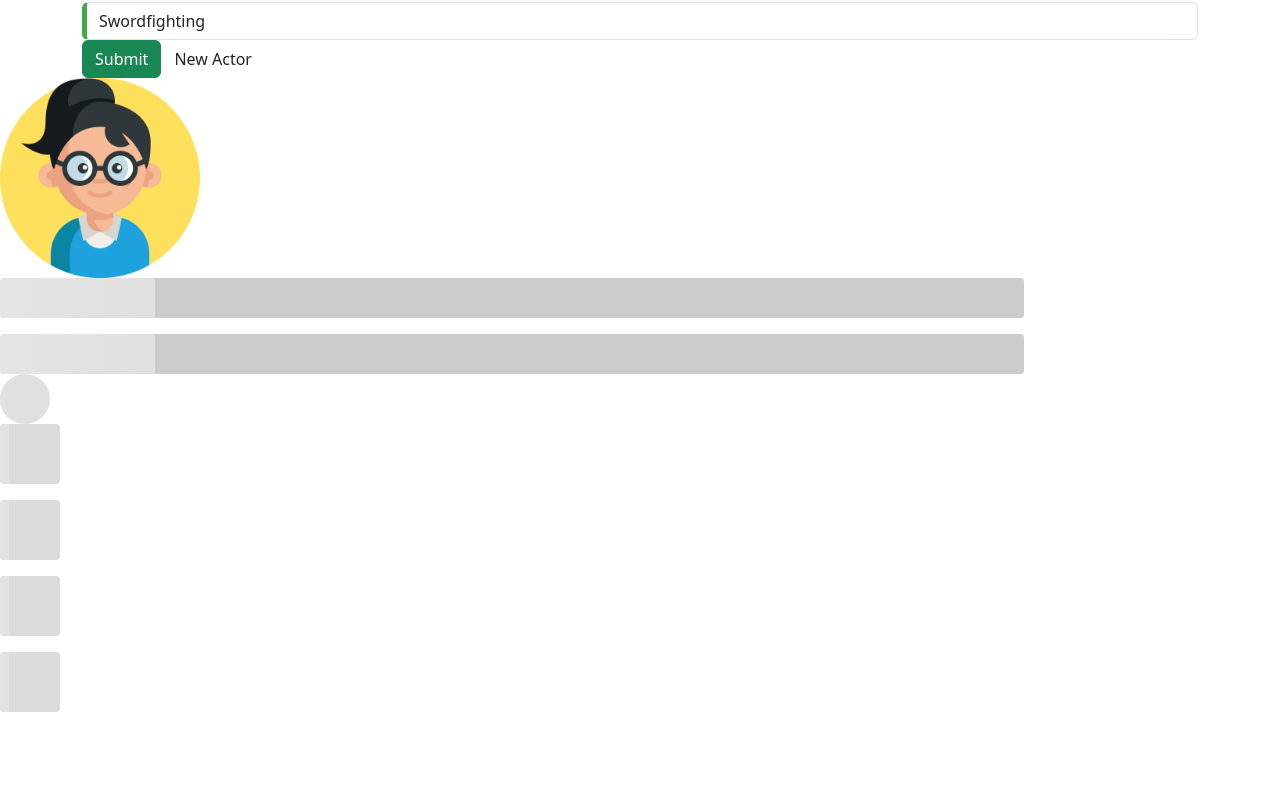
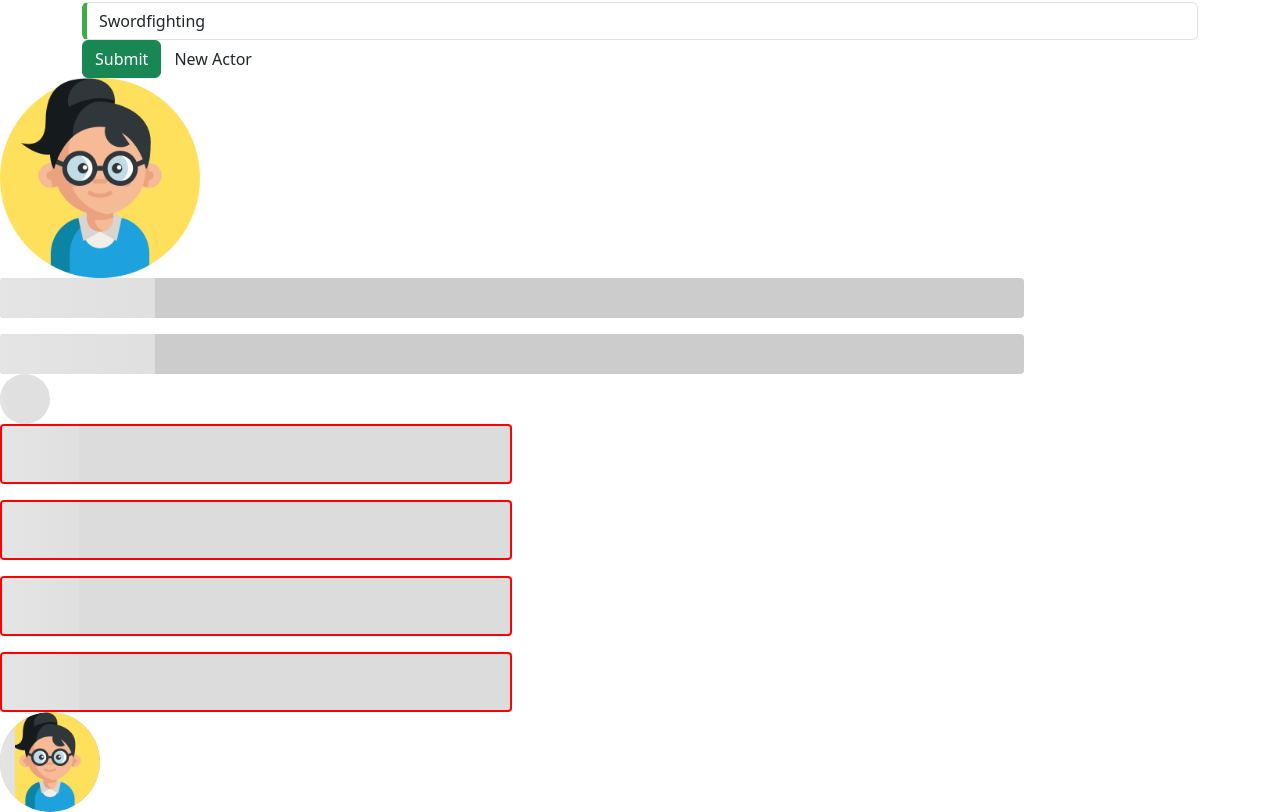
Before and after one commit to Pandukumar9/angular_19_concepts, an Angular app: page / in a window 1280 px wide. Shown: the part 1043-1855 px from the top of the page. Before the commit the page ends 1755 px from the top, so only its background shows below. Built offline with nearby package versions, Linux system fonts and the light colour scheme.

Commit message:
reuse skeleton completed

```diff
--- a/src/app/app.component.html
+++ b/src/app/app.component.html
@@ -15,4 +15,14 @@
 
 <!-- Square Skeleton -->
 <app-reuse-skeleton [itemCount]="4" width="60px" height="60px" type="square" color="#dcdcdc"
-  shimmerColor="#eaeaea"></app-reuse-skeleton>
+  shimmerColor="#eaeaea" customClass="custom-rectangle"></app-reuse-skeleton>
+
+  <app-reuse-skeleton
+  [itemCount]="1"
+  width="100px"
+  height="100px"
+  type="circle"
+  color="#cccccc"
+  shimmerColor="#dddddd"
+  imageUrl="girl.png"
+></app-reuse-skeleton>
--- a/src/app/app.component.scss
+++ b/src/app/app.component.scss
@@ -1,4 +1,8 @@
-.my-custom-skeleton .skeleton-item {
-  height: 40px;
-  border-radius: 8px;
+::ng-deep .custom-rectangle {
+  width: 40% !important; // Custom width (applies to skeleton-item if correctly bound)
+  height: 40px; // Example height
+  border: 2px solid red; // Add a noticeable style for debugging
 }
+
+// If the styles are not applied, check if Angular's View Encapsulation is affecting your CSS.
+//  Use the ::ng-deep selector to force styles if necessary.
--- a/src/app/reuse-comp/reuse-skeleton/reuse-skeleton.component.html
+++ b/src/app/reuse-comp/reuse-skeleton/reuse-skeleton.component.html
@@ -1,13 +1,11 @@
 <div class="skeleton">
-  <div
-    class="skeleton-item"
-    *ngFor="let item of items; let i = index"
-    [ngStyle]="{
+  <div class="skeleton-item" *ngFor="let item of items; let i = index" [ngStyle]="{
       width: width,
       height: height,
       backgroundColor: color
-    }"
-    [class.circle]="type === 'circle'"
-    [class.square]="type === 'square'"
-  ></div>
+    }" [class.circle]="type === 'circle'" [class.square]="type === 'square'" [ngClass]="customClass">
+ <!-- Add image if URL is provided -->
+ <img *ngIf="type === 'circle' && imageUrl" [src]="imageUrl" class="center-image" alt="Loader Image" />
+  </div>
+
 </div>
--- a/src/app/reuse-comp/reuse-skeleton/reuse-skeleton.component.scss
+++ b/src/app/reuse-comp/reuse-skeleton/reuse-skeleton.component.scss
@@ -34,6 +34,14 @@
   border-radius: 4px;
 }
 
+.center-image {
+  position: absolute;
+  width: 100%;
+  height: 100%;
+  border-radius: 50%;
+  object-fit: cover; /* Ensures the image scales properly */
+}
+
 @keyframes shimmer {
   0% {
     transform: translateX(-100%);
--- a/src/app/reuse-comp/reuse-skeleton/reuse-skeleton.component.ts
+++ b/src/app/reuse-comp/reuse-skeleton/reuse-skeleton.component.ts
@@ -1,9 +1,9 @@
-import { NgFor, NgStyle } from '@angular/common';
+import { NgClass, NgFor, NgIf, NgStyle } from '@angular/common';
 import { Component, Input } from '@angular/core';
 
 @Component({
   selector: 'app-reuse-skeleton',
-  imports: [NgFor,NgStyle],
+  imports: [NgFor,NgStyle,NgClass,NgIf],
   templateUrl: './reuse-skeleton.component.html',
   styleUrl: './reuse-skeleton.component.scss'
 })
@@ -16,6 +16,7 @@ export class ReuseSkeletonComponent {
   @Input() color: string = '#e0e0e0'; // Skeleton base color
   @Input() shimmerColor: string = '#f0f0f0'; // Shimmer effect color
   @Input() customClass: string = ''; // Custom class for styling
+  @Input() imageUrl: string = ''; // Image URL for the circular loader
 
   get items(): number[] {
     return Array(this.itemCount).fill(0);
```
